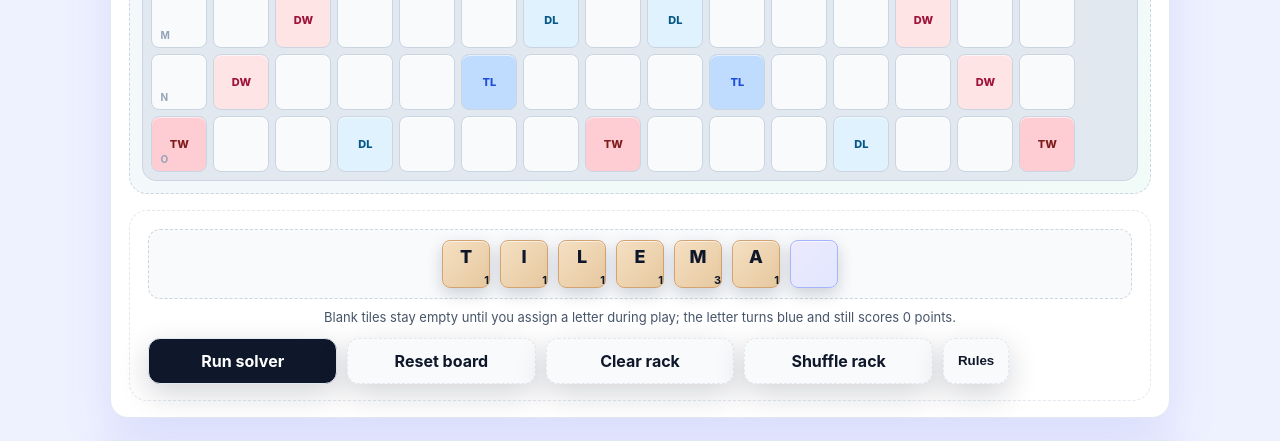
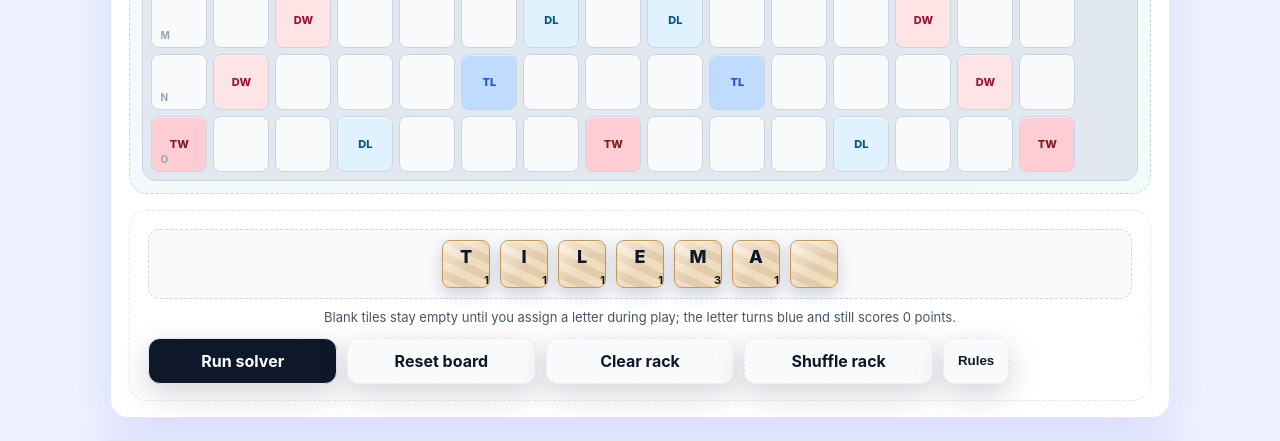
Before and after one commit to Game0verTech/TileMasterAI, a PHP site: page / in a window 1280 px wide. Shown: the part 1154-1595 px from the top of the page. Run offline with PHP 8.4, Linux system fonts and the light colour scheme.

Commit message:
Add wood grain styling for tiles

```diff
--- a/index.php
+++ b/index.php
@@ -143,6 +143,16 @@ $aiSetupNotes = [
       --accent: #6366f1;
       --accent-strong: #4f46e5;
       --border: #e2e8f0;
+      --tile-wood: linear-gradient(135deg, rgba(255, 255, 255, 0.45), rgba(255, 255, 255, 0)),
+        repeating-linear-gradient(
+          25deg,
+          rgba(255, 255, 255, 0.22) 0px,
+          rgba(255, 255, 255, 0.22) 8px,
+          rgba(0, 0, 0, 0.04) 8px,
+          rgba(0, 0, 0, 0.04) 16px
+        ),
+        linear-gradient(135deg, #f4debd 0%, #e4c69d 55%, #f1d8aa 100%);
+      --tile-wood-border: #c7965a;
       --glow: 0 24px 50px rgba(79, 70, 229, 0.12);
       --radius: 18px;
       --cell-size: 56px;
@@ -327,9 +337,9 @@ $aiSetupNotes = [
     .tile {
       width: var(--tile-size);
       height: var(--tile-size);
-      background: linear-gradient(135deg, #f5e0c3, #e6c89f);
+      background: var(--tile-wood);
       border-radius: 6px;
-      border: 1px solid #d4a373;
+      border: 1px solid var(--tile-wood-border);
       box-shadow: 0 4px 10px rgba(15, 23, 42, 0.18), inset 0 1px 0 rgba(255, 255, 255, 0.6);
       display: grid;
       align-items: center;
@@ -341,8 +351,8 @@ $aiSetupNotes = [
 
     .tile.blank,
     .rack-tile.blank {
-      background: linear-gradient(135deg, #ede9fe, #e0e7ff);
-      border-color: #a5b4fc;
+      background: var(--tile-wood);
+      border-color: var(--tile-wood-border);
     }
 
     .tile .letter { font-size: 18px; font-weight: 800; }
@@ -373,9 +383,9 @@ $aiSetupNotes = [
       align-items: center;
       justify-items: center;
       grid-template-rows: 1fr auto;
-      background: linear-gradient(135deg, #f5e0c3, #e6c89f);
+      background: var(--tile-wood);
       border-radius: 8px;
-      border: 1px solid #d4a373;
+      border: 1px solid var(--tile-wood-border);
       box-shadow: 0 6px 16px rgba(15, 23, 42, 0.18), inset 0 1px 0 rgba(255, 255, 255, 0.6);
       color: #0f172a;
       font-weight: 800;
```
